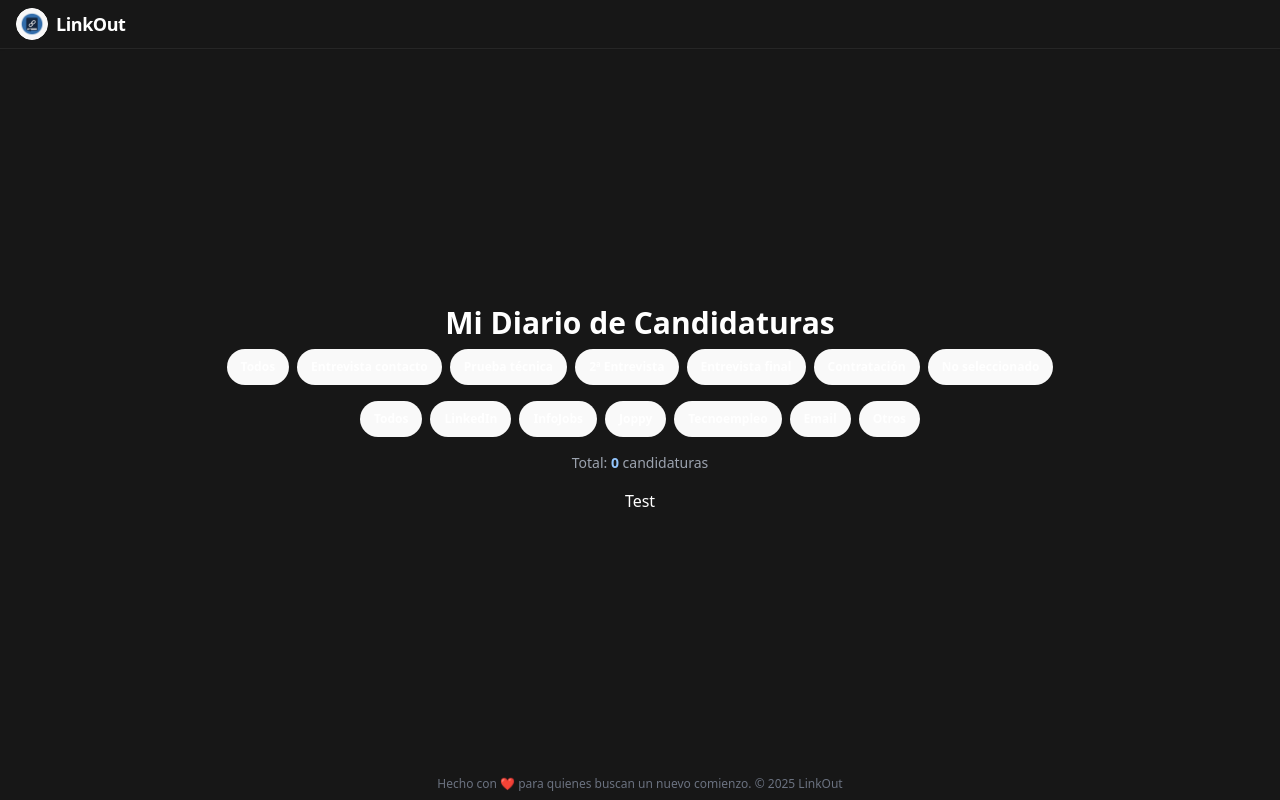
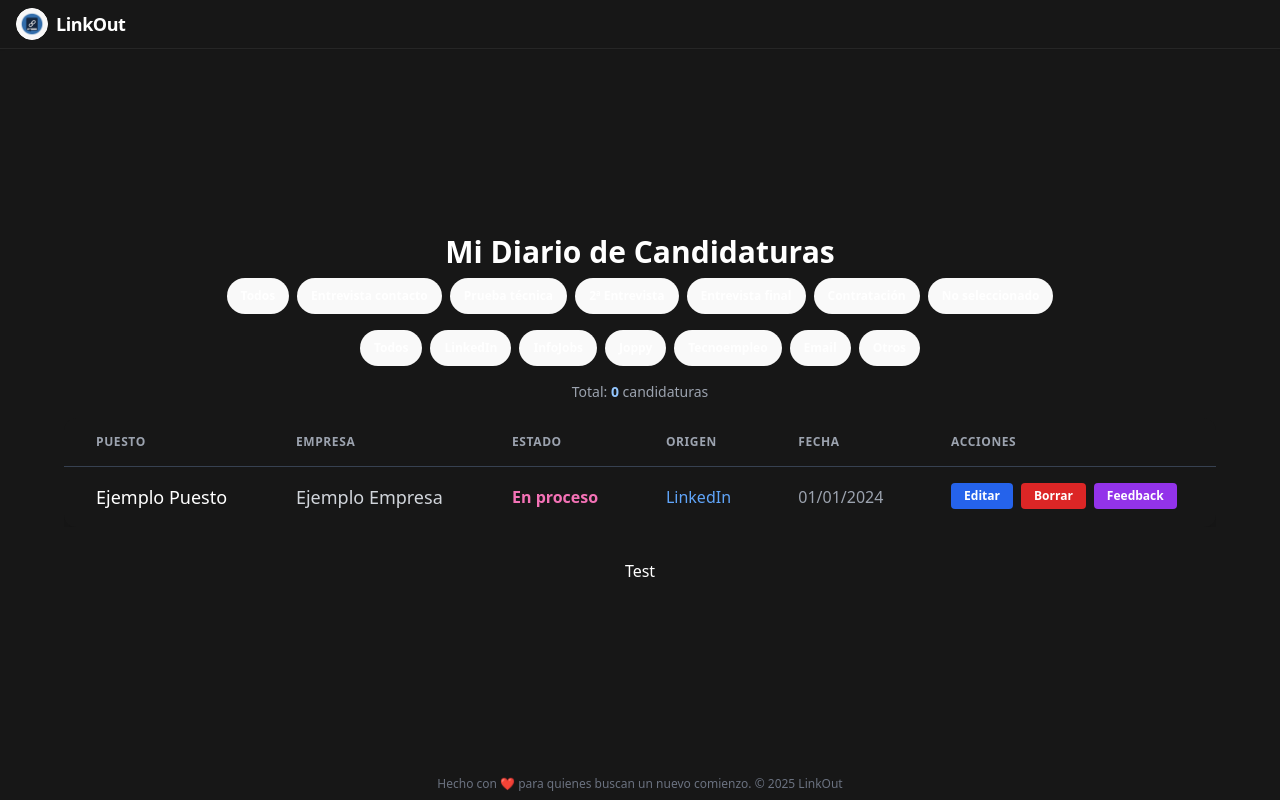
Before and after one commit to titicuevas/Linkout, a React (Vite) app: page /candidaturas in a window 1280 px wide. Built offline with nearby package versions, Linux system fonts and the light colour scheme; no server answers; the HTML template or start-up script is replaced by a standard one.

Commit message:
Editando el candidaturas

```diff
--- a/src/pages/candidaturas/index.jsx
+++ b/src/pages/candidaturas/index.jsx
@@ -24,6 +24,34 @@ export default function CandidaturasIndex() {
         <button className="px-3 py-2 rounded-full border-2 font-bold text-xs">Otros</button>
       </div>
       <div className="text-sm text-gray-400 text-center mb-4">Total: <span className="font-bold text-blue-300">0</span> candidaturas</div>
+      <div className="overflow-x-auto w-full max-w-6xl mx-auto mb-8">
+        <table className="min-w-full divide-y divide-gray-700 bg-neutral-900 rounded-xl shadow-xl">
+          <thead>
+            <tr>
+              <th className="px-8 py-4 text-left text-xs font-bold text-gray-400 uppercase tracking-wider">Puesto</th>
+              <th className="px-8 py-4 text-left text-xs font-bold text-gray-400 uppercase tracking-wider">Empresa</th>
+              <th className="px-8 py-4 text-left text-xs font-bold text-gray-400 uppercase tracking-wider">Estado</th>
+              <th className="px-8 py-4 text-left text-xs font-bold text-gray-400 uppercase tracking-wider">Origen</th>
+              <th className="px-8 py-4 text-left text-xs font-bold text-gray-400 uppercase tracking-wider">Fecha</th>
+              <th className="px-8 py-4 text-left text-xs font-bold text-gray-400 uppercase tracking-wider">Acciones</th>
+            </tr>
+          </thead>
+          <tbody>
+            <tr>
+              <td className="px-8 py-4 whitespace-nowrap text-white font-medium text-lg">Ejemplo Puesto</td>
+              <td className="px-8 py-4 whitespace-nowrap text-gray-300 text-lg">Ejemplo Empresa</td>
+              <td className="px-8 py-4 whitespace-nowrap text-pink-400 font-bold">En proceso</td>
+              <td className="px-8 py-4 whitespace-nowrap text-blue-400">LinkedIn</td>
+              <td className="px-8 py-4 whitespace-nowrap text-gray-400">01/01/2024</td>
+              <td className="px-8 py-4 whitespace-nowrap flex gap-2">
+                <button className="bg-blue-600 hover:bg-blue-700 text-white px-3 py-1 rounded font-bold text-xs">Editar</button>
+                <button className="bg-red-600 hover:bg-red-700 text-white px-3 py-1 rounded font-bold text-xs">Borrar</button>
+                <button className="bg-purple-600 hover:bg-purple-700 text-white px-3 py-1 rounded font-bold text-xs">Feedback</button>
+              </td>
+            </tr>
+          </tbody>
+        </table>
+      </div>
       <div>Test</div>
     </Layout>
   );
```
